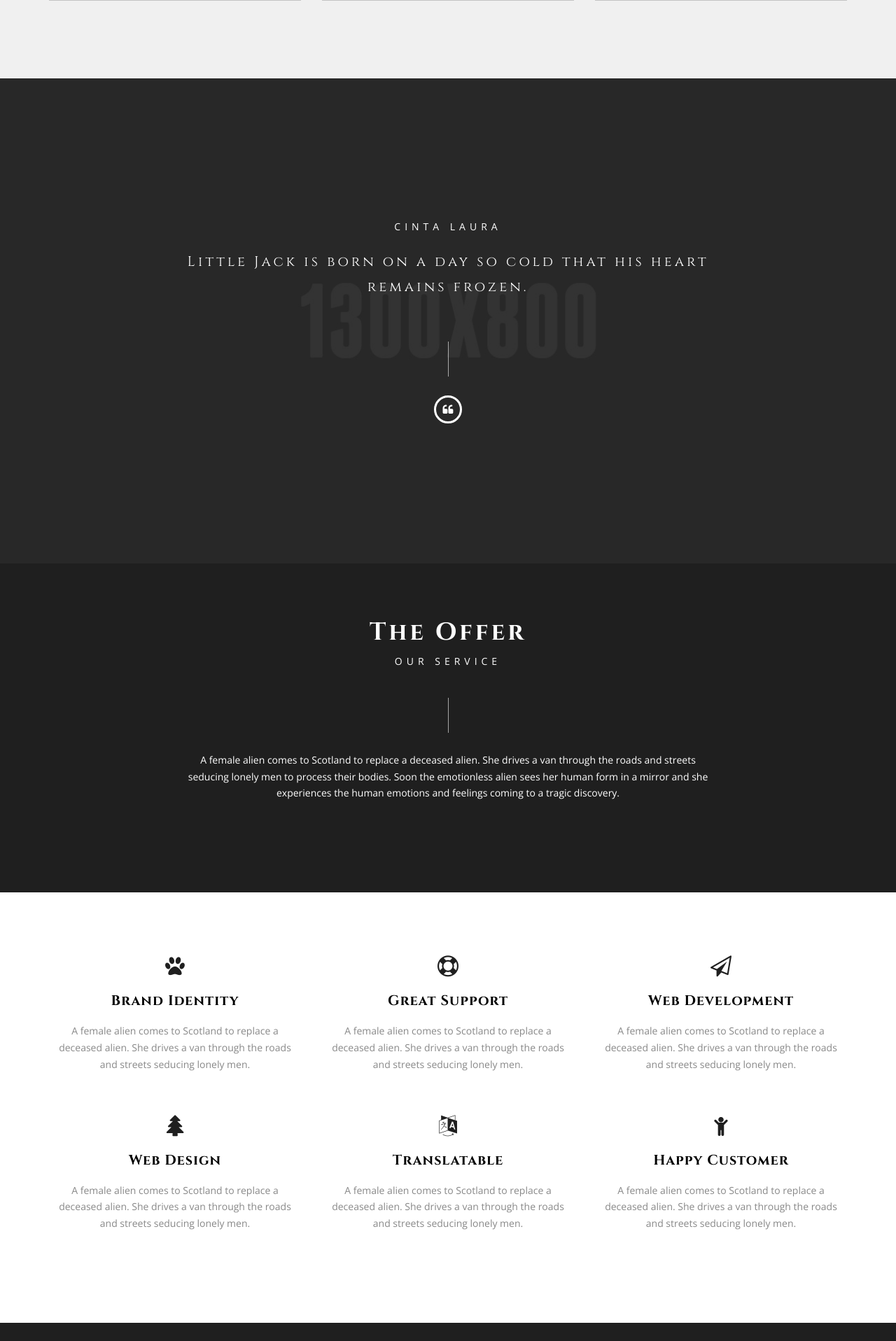
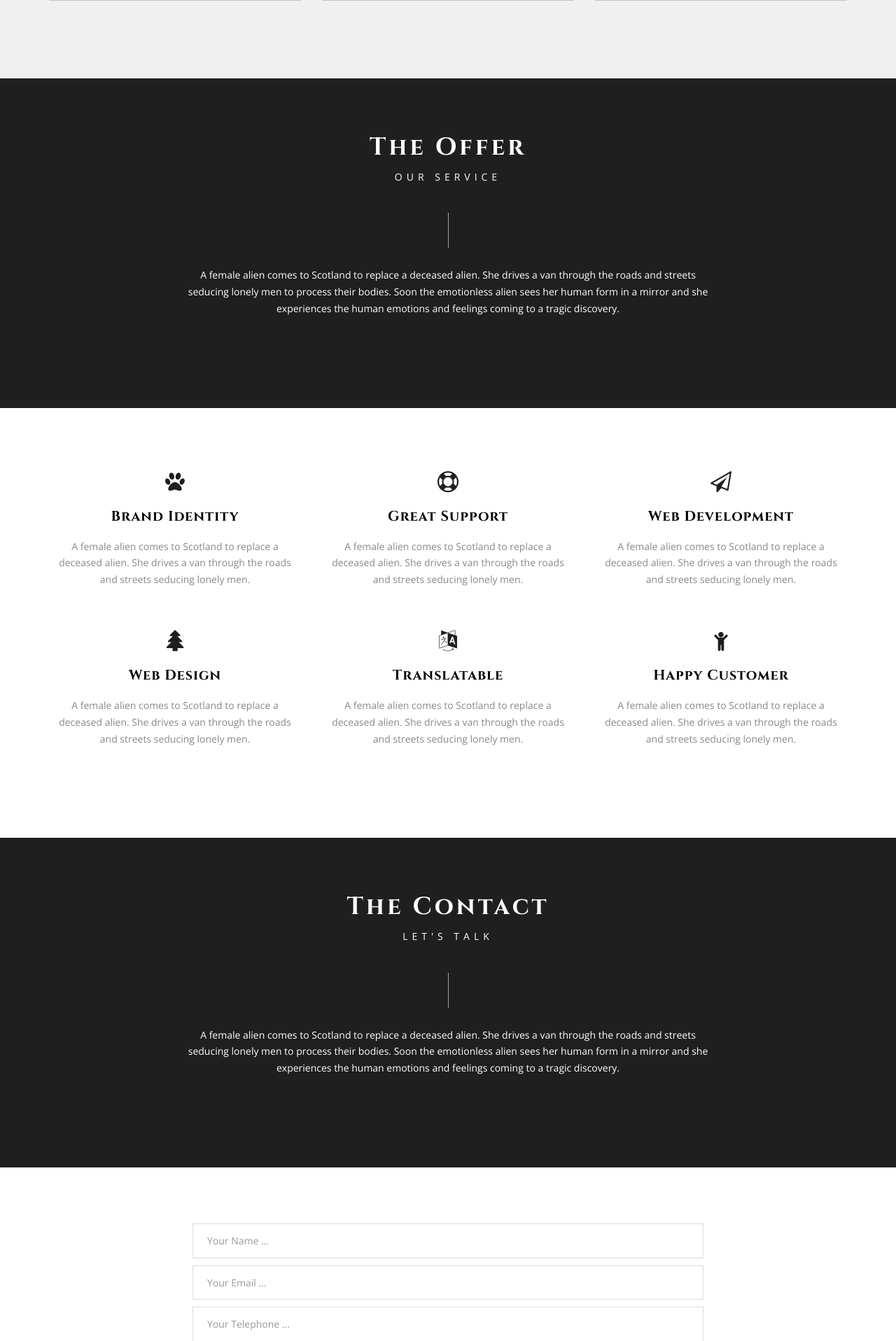
Before and after one commit to hrvatskibogmars/viimi, a Django app: page / in a window 1280 px wide. Shown: the part 4584-6500 px from the top of the page at 70% size. Run offline with Django 3.2, Linux system fonts and the light colour scheme; a map, chart or similar area stays blank; some libraries are stand-ins or nearby versions.

Commit message:
mockup v2

```diff
--- a/templates/index.html
+++ b/templates/index.html
@@ -153,7 +153,7 @@
                                 <ul class="team-social">
                                     <li><a href="https://web.facebook.com/keith.probert.18?fref=ts" target="_blank" ><i class="fa fa-facebook"></i></a></li>
                                     <li><a href="#" target="_blank" ><i class="fa fa-twitter"></i></a></li>
-                                    <li><a href="https://hr.linkedin.com/in/keithprobert" target="_blank" ><i class="fa fa-linkedin"></i></a></li>
+                                    <li><a href="https://linkedin.com/in/keithprobert" target="_blank" ><i class="fa fa-linkedin"></i></a></li>
                                     <li><a href="#" target="_blank" ><i class="fa fa-skype"></i></a></li>
                                 </ul>
                                 <div class="spacing40 clearboth"></div>
@@ -181,7 +181,7 @@
                                 <ul class="team-social">
                                     <li><a href="https://web.facebook.com/izabelaprobert" target="_blank" ><i class="fa fa-facebook"></i></a></li>
                                     <li><a href="#"><i class="fa fa-twitter"  target="_blank"></i></a></li>
-                                    <li><a href="https://uk.linkedin.com/in/izabela01" target="_blank" ><i class="fa fa-linkedin"></i></a></li>
+                                    <li><a href="https://linkedin.com/in/izabela01" target="_blank" ><i class="fa fa-linkedin"></i></a></li>
                                     <li><a href="#"><i class="fa fa-skype"  target="_blank"></i></a></li>
                                 </ul>
                                 <div class="spacing40 clearboth"></div>
@@ -381,7 +381,7 @@
             </div><!--/.container-->
         </div><!--/.works-detail-->
 
-		<div class="bg bg2 clearfix">
+		<!--div class="bg bg2 clearfix">
 			<div class="bg-mask"></div>
 			<div class="para-img"></div>
 			<div class="big-ticker clearfix">
@@ -393,22 +393,22 @@
 					<div class="clearboth"></div><i class="fa fa-quote-left"></i>
 				</div><!--/.big-text-->
 
-				<div class="container big-text">
+				<!--div class="container big-text">
 					<p>Waljinah</p>
 					<h3>He engages inexperienced young producer Verity Lambert to expand the idea.</h3>
 					<div class="liner"></div>
 					<div class="clearboth"></div><i class="fa fa-quote-left"></i>
 				</div><!--/.big-text-->
 
-				<div class="container big-text">
+				<!--div class="container big-text">
 					<p>Mang Udin</p>
 					<h3>Verity and young Indian director Waris Hussein persuade crusty character.</h3>
 					<div class="liner"></div>
 					<div class="clearboth"></div><i class="fa fa-quote-left"></i>
 				</div><!--/.big-text-->
 
-			</div><!--/.big-ticker-->
-		</div><!--/.big-background-->
+			<!-- /div><!--/.big-ticker-->
+		<!--/div><!--/.big-background-->
 
 
         <div id="services" class="content black-bg">
@@ -600,24 +600,30 @@
         <div id="client" class="content align-center grey-bg">
             <div class="container">
                 <div class="row">
-
+                        <div class="col-md-8 align-center col-md-offset-2">
+                        <h2 class="head-title">Travel tracker</h2>
+                        </div>
                     <!--client list start-->
                     <div class="col-md-3 col-sm-6">
+                        <p class="sub-title">Countries visited</p>
                         <img alt="client" src="{% static 'images/client/1.png' %}">
                         <div class="spacing40"></div>
                     </div>
 
                     <div class="col-md-3 col-sm-6">
+                        <p class="sub-title">Countires livedin</p>
                         <img alt="client" src="{% static 'images/client/2.png' %}">
                         <div class="spacing40"></div>
                     </div>
 
                     <div class="col-md-3 col-sm-6">
+                        <p class="sub-title">Project completed</p>
                         <img alt="client" src="{% static 'images/client/3.png' %}">
                         <div class="spacing40"></div>
                     </div>
 
                     <div class="col-md-3 col-sm-6">
+                        <p class="sub-title">Distance traveld</p>
                         <img alt="client" src="{% static 'images/client/4.png' %}">
                         <div class="spacing40"></div>
                     </div>
```
